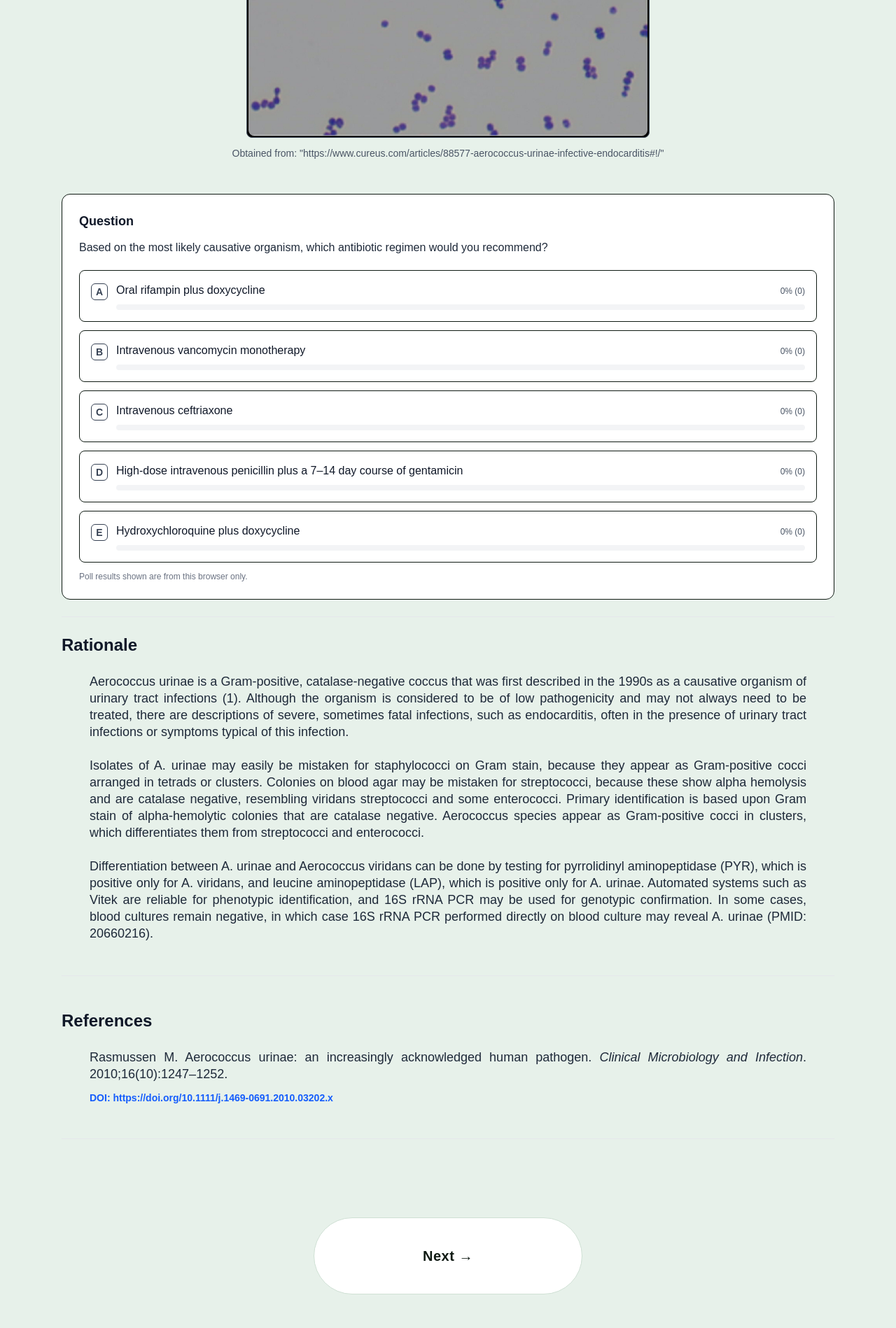
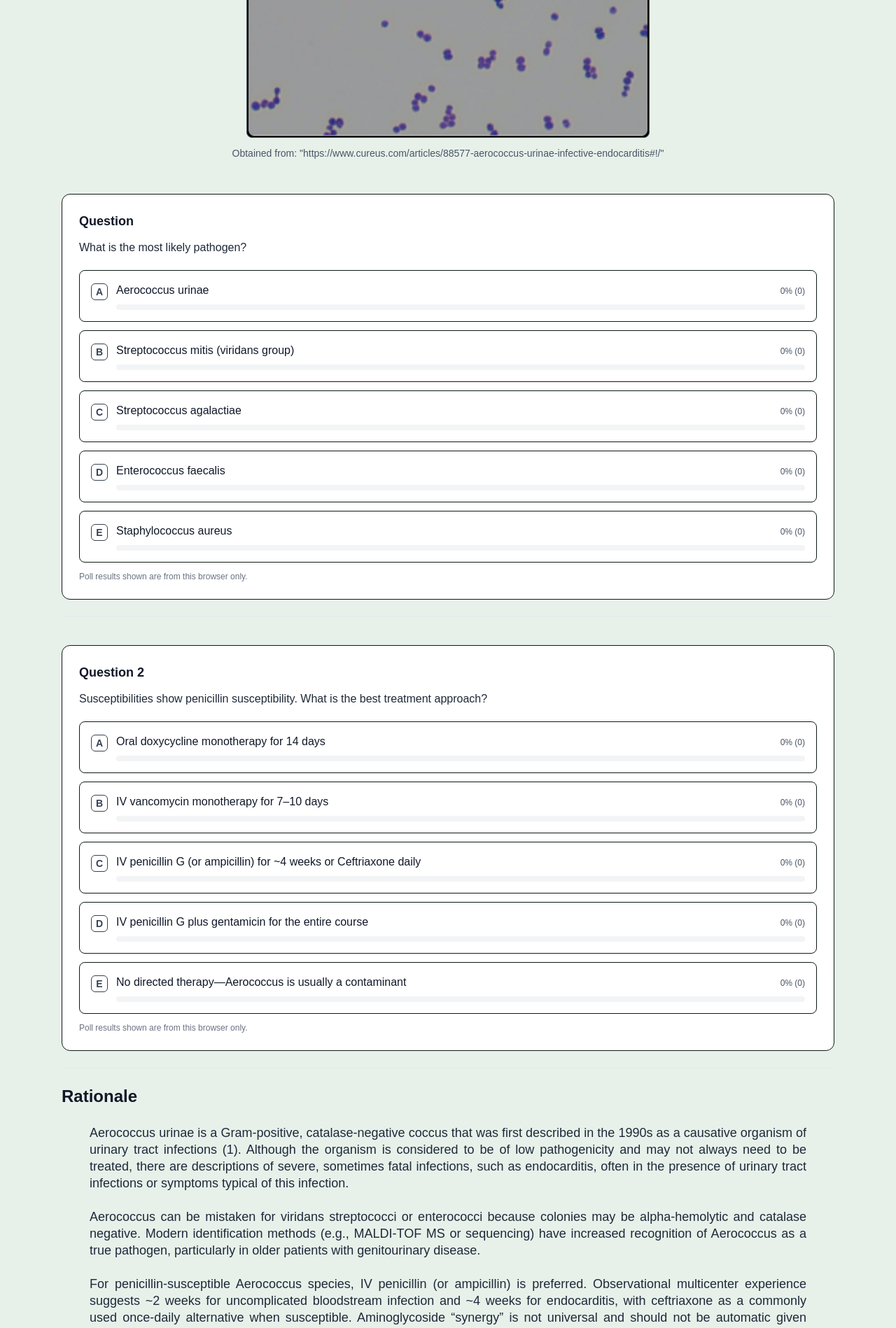
Before and after one commit to alvarojg11/IDHub, a Next.js app: page /cases/aerococcus in a window 1280 px wide. Shown: the part 880-2778 px from the top of the page at 70% size. Built offline with nearby package versions, Linux system fonts and the light colour scheme.

Commit message:
style update and cases update

```diff
--- a/app/cases/aerococcus/page.mdx
+++ b/app/cases/aerococcus/page.mdx
@@ -2,42 +2,43 @@
   Fever, urinary symptoms, and a heart murmur
 </h1>
 
-<h2 className="text-2xl font-bold text-gray-900 mb-6">
-  Clinical Vignette
-</h2>
+<h2 className="text-2xl font-bold text-gray-900 mb-6">Clinical Vignette</h2>
 
 <div className="mx-auto max-w-5xl">
   <p className="text-lg leading-6 text-gray-800 mb-6 text-justify">
     An 81-year-old man from Mississippi with alcohol use disorder, hypertension,
-    and benign prostatic hyperplasia presents with fever and malaise.
-    He reports mild urinary urgency and generalized malaise for the past 10 days.
-    He denies focal pain, cough, abdominal symptoms, or neurologic complaints.
+    and benign prostatic hyperplasia presents with fever and malaise. He reports
+    mild urinary urgency and generalized malaise for the past 10 days. He denies
+    focal pain, cough, abdominal symptoms, or neurologic complaints.
   </p>
 
   <p className="text-lg leading-6 text-gray-800 mb-6 text-justify">
-    Three months ago, he traveled to Arizona, staying near a farm.He lives with a dog
-    and recently adopted two kittens from a local pet store and has had multiple skin
-    excoriations. He also underwent a molar extraction 1 month ago. He denies any known
-    allergies to antibiotics.
+    Three months ago, he traveled to Arizona, staying near a farm.He lives with a
+    dog and recently adopted two kittens from a local pet store and has had
+    multiple skin excoriations. He also underwent a molar extraction 1 month ago.
+    He denies any known allergies to antibiotics.
   </p>
 
   <p className="text-lg leading-6 text-gray-800 mb-6 text-justify">
-    Physical examination is notable for temperature of 38.9°C, heart rate 118 bpm, respiratory rate of 20 bpm.
-    On auscultation there is a II/VI systolic murmur in cardiac apex radiating to the axilla
-    Labs are notable for leukocytosis (15.4 × 10⁹/L) and elevated CRP (138 mg/L). Blood cultures are reported to be growing an organism
-    (Gram stain is shown below). On culture, the organism is catalase negative and produces alpha-hemolytic colonies on blood agar.
-    A transthoracic echocardiogram demonstrates a small mitral valve vegetation.
+    Physical examination is notable for temperature of 38.9°C, heart rate 118 bpm,
+    respiratory rate of 20 bpm. On auscultation there is a II/VI systolic murmur
+    in cardiac apex radiating to the axilla. Labs are notable for leukocytosis
+    (15.4 × 10⁹/L) and elevated CRP (138 mg/L). Blood cultures are reported to be
+    growing Gram-positive cocci in pairs and short chains (Gram stain is shown
+    below). On culture, the organism is catalase negative and produces
+    alpha-hemolytic colonies on blood agar. A transthoracic echocardiogram
+    demonstrates a small mitral valve vegetation.
   </p>
 </div>
 
 <figure className="my-12">
   <div className="mx-auto max-w-xl rounded-lg border border-gray-600 bg-black p-0.5">
     <Image
-    src="/cases/case-1/aerococcus.png"
-    alt="Gram stain showing Gram-positive cocci in clusters"
-    width={600}
-    height={100}
-    className="rounded-lg mx-auto"
+      src="/cases/case-1/aerococcus.png"
+      alt="Gram stain showing Gram-positive cocci"
+      width={600}
+      height={100}
+      className="rounded-lg mx-auto"
     />
   </div>
 
@@ -46,43 +47,41 @@
   </figcaption>
 </figure>
 
-
-
 <CaseQuestion
   pollId="case-aerococcus-q1"
   title="Question"
-  prompt="Based on the most likely causative organism, which antibiotic regimen would you recommend?"
+  prompt="What is the most likely pathogen?"
   options={[
     {
       id: "A",
-      label: "Oral rifampin plus doxycycline",
+      label: "Aerococcus urinae",
+      correct: true,
       feedback:
-        "Incorrect. Rifampin and doxycycline are not standard therapy for Aerococcus urinae. Oral therapy is inadequate for bloodstream infection or endocarditis.",
+        "Correct. Aerococcus can appear as Gram-positive cocci in pairs/tetrads/short chains; it is catalase negative and often alpha-hemolytic—frequently confused with viridans streptococci or enterococci without MALDI-TOF/16S.",
     },
     {
       id: "B",
-      label: "Intravenous vancomycin monotherapy",
+      label: "Streptococcus mitis (viridans group)",
       feedback:
-        "Incorrect. Although vancomycin has Gram-positive activity, Aerococcus urinae is typically highly susceptible to penicillin. Vancomycin is generally reserved for patients with severe beta-lactam allergy.",
+        "Incorrect. Viridans streptococci can be alpha-hemolytic and catalase negative, but Aerococcus is a key mimic and should be suspected in older patients with genitourinary risk factors; definitive identification often requires MALDI-TOF or sequencing.",
     },
     {
       id: "C",
-      label: "Intravenous ceftriaxone",
+      label: "Streptococcus agalactiae",
       feedback:
-        "Incorrect. While ceftriaxone may have activity against some streptococci, data supporting its use for Aerococcus urinae endocarditis are limited. Penicillin-based therapy is preferred.",
+        "Incorrect. Group B streptococcus is classically beta-hemolytic (though hemolysis can vary). The overall phenotype and clinical context are more consistent with Aerococcus.",
     },
     {
       id: "D",
-      label: "High-dose intravenous penicillin plus a 7–14 day course of gentamicin",
-      correct: true,
+      label: "Enterococcus faecalis",
       feedback:
-        "Correct. Aerococcus urinae is typically highly susceptible to penicillin. In cases of endocarditis, adding gentamicin for 1–2 weeks provides synergistic bactericidal activity.",
+        "Incorrect. Enterococcus is catalase negative and can form short chains, but Aerococcus often mimics enterococci/viridans streptococci on routine culture; species-level identification is key.",
     },
     {
       id: "E",
-      label: "Hydroxychloroquine plus doxycycline",
+      label: "Staphylococcus aureus",
       feedback:
-        "Incorrect. This regimen is used for chronic Q fever endocarditis caused by Coxiella burnetii and has no activity against Aerococcus urinae.",
+        "Incorrect. S. aureus is catalase positive and more typically forms clusters on Gram stain.",
     },
   ]}
 />
@@ -91,40 +90,83 @@
 <hr className="border-gray-200" />
 <div className="my-6" />
 
+<CaseQuestion
+  pollId="case-aerococcus-q2"
+  title="Question 2"
+  prompt="Susceptibilities show penicillin susceptibility. What is the best treatment approach?"
+  options={[
+    {
+      id: "A",
+      label: "Oral doxycycline monotherapy for 14 days",
+      feedback:
+        "Incorrect. Oral doxycycline is not standard therapy for Aerococcus endocarditis.",
+    },
+    {
+      id: "B",
+      label: "IV vancomycin monotherapy for 7–10 days",
+      feedback:
+        "Incorrect. Vancomycin is active, but when penicillin-susceptible Aerococcus is confirmed, a beta-lactam is preferred; duration is also too short for endocarditis.",
+    },
+    {
+      id: "C",
+      label: "IV penicillin G (or ampicillin) for ~4 weeks or Ceftriaxone daily",
+      correct: true,
+      feedback:
+        "Correct. For Aerococcus urinae endocarditis, beta-lactam therapy for ~4 weeks has good outcomes in published cohorts; once-daily ceftriaxone is a practical alternative when susceptible.",
+    },
+    {
+      id: "D",
+      label: "IV penicillin G plus gentamicin for the entire course",
+      feedback:
+        "Incorrect. Aminoglycoside synergy is not uniformly used and if considered, it should be individualized given toxicity risk.",
+    },
+    {
+      id: "E",
+      label: "No directed therapy—Aerococcus is usually a contaminant",
+      feedback:
+        "Incorrect. In this vignette there is bacteremia plus echocardiographic evidence of endocarditis; this requires treatment.",
+    },
+  ]}
+/>
 
-<h2 className="text-2xl font-bold text-gray-900 mb-6">
-  Rationale
-</h2>
+<div className="my-6" />
+<hr className="border-gray-200" />
+<div className="my-6" />
+
+<h2 className="text-2xl font-bold text-gray-900 mb-6">Rationale</h2>
 
 <div className="mx-auto max-w-5xl">
   <p className="text-lg leading-6 text-gray-800 mb-6 text-justify">
     Aerococcus urinae is a Gram-positive, catalase-negative coccus that was first
-    described in the 1990s as a causative organism of urinary tract infections (1).
-    Although the organism is considered to be of low pathogenicity and may not always need to
-    be treated, there are descriptions of severe, sometimes fatal infections,
-    such as endocarditis, often in the presence of urinary tract infections or
-    symptoms typical of this infection.
+    described in the 1990s as a causative organism of urinary tract infections
+    (1). Although the organism is considered to be of low pathogenicity and may
+    not always need to be treated, there are descriptions of severe, sometimes
+    fatal infections, such as endocarditis, often in the presence of urinary
+    tract infections or symptoms typical of this infection.
   </p>
 
   <p className="text-lg leading-6 text-gray-800 mb-6 text-justify">
-    Isolates of A. urinae may easily be mistaken for
-    staphylococci on Gram stain, because they appear as Gram-positive cocci
-    arranged in tetrads or clusters. Colonies on blood agar may be mistaken for
-    streptococci, because these show alpha hemolysis and are catalase negative,
-    resembling viridans streptococci and some enterococci. Primary identification
-    is based upon Gram stain of alpha-hemolytic colonies that are catalase
-    negative. Aerococcus species appear as Gram-positive cocci in clusters, which
-    differentiates them from streptococci and enterococci.
+    Aerococcus can be mistaken for viridans streptococci or enterococci because
+    colonies may be alpha-hemolytic and catalase negative. Modern identification
+    methods (e.g., MALDI-TOF MS or sequencing) have increased recognition of
+    Aerococcus as a true pathogen, particularly in older patients with
+    genitourinary disease.
   </p>
 
   <p className="text-lg leading-6 text-gray-800 mb-6 text-justify">
-    Differentiation between A. urinae and Aerococcus viridans can be done by testing for pyrrolidinyl
-    aminopeptidase (PYR), which is positive only for A. viridans, and leucine
-    aminopeptidase (LAP), which is positive only for A. urinae. Automated systems
-    such as Vitek are reliable for phenotypic identification, and 16S rRNA PCR may
-    be used for genotypic confirmation. In some cases, blood cultures remain
-    negative, in which case 16S rRNA PCR performed directly on blood culture may
-    reveal A. urinae (PMID: 20660216).
+    For penicillin-susceptible Aerococcus species, IV penicillin (or ampicillin)
+    is preferred. Observational multicenter experience suggests ~2 weeks for
+    uncomplicated bloodstream infection and ~4 weeks for endocarditis, with
+    ceftriaxone as a commonly used once-daily alternative when susceptible.
+    Aminoglycoside “synergy” is not universal and should not be automatic given
+    toxicity risk.
+  </p>
+
+  <p className="text-lg leading-6 text-gray-800 mb-6 text-justify">
+    Differentiation between A. urinae and Aerococcus viridans can be done by
+    testing for pyrrolidinyl aminopeptidase (PYR) and leucine aminopeptidase
+    (LAP), and confirmatory testing (e.g., 16S rRNA sequencing) can be used when
+    needed (PMID: 20660216).
   </p>
 </div>
 
@@ -132,14 +174,30 @@
 <hr className="border-gray-200" />
 <div className="my-12" />
 
-<h2 className="text-2xl font-bold text-gray-900 mb-6">
-  References
-</h2>
+<h2 className="text-2xl font-bold text-gray-900 mb-6">References</h2>
 
 <div className="mx-auto max-w-5xl">
   <p className="text-lg leading-6 text-gray-800 text-justify">
-    Rasmussen M. Aerococcus urinae: an increasingly acknowledged human pathogen.
-    <em> Clinical Microbiology and Infection</em>. 2010;16(10):1247–1252.
+    Tai DBG, Go JR, Fida M, Saleh OA. <em>Management and treatment of Aerococcus bacteremia and endocarditis.</em>{" "}
+    <em>International Journal of Infectious Diseases</em>. 2021;102:584–589.
+  </p>
+
+  <p className="mt-3">
+    <a
+      href="https://doi.org/10.1016/j.ijid.2020.10.096"
+      target="_blank"
+      rel="noreferrer"
+      className="text-sm font-semibold text-blue-600 hover:underline"
+    >
+      DOI: https://doi.org/10.1016/j.ijid.2020.10.096
+    </a>
+  </p>
+
+  <div className="h-6" />
+
+  <p className="text-lg leading-6 text-gray-800 text-justify">
+    Rasmussen M. <em>Aerococcus urinae: an increasingly acknowledged human pathogen.</em>{" "}
+    <em>Clinical Microbiology and Infection</em>. 2010;16(10):1247–1252.
   </p>
 
   <p className="mt-3">
@@ -154,7 +212,6 @@
   </p>
 </div>
 
-
 <div className="my-12" />
 <hr className="border-gray-200" />
 <div className="my-12" />
--- a/app/mechid/page.tsx
+++ b/app/mechid/page.tsx
@@ -1,40 +1,29 @@
+import SiteFooter from "@/components/SiteFooter";
+
 export default function MechIDPage() {
   return (
-    <main className="py-16">
-      <h1 className="text-3xl font-bold text-gray-900">MechID</h1>
-      <p className="mt-4 text-gray-700">
+    <main className="mx-auto max-w-5xl px-6 py-12">
+      <h1 className="text-4xl font-extrabold tracking-tight text-[var(--foreground)]">MechID</h1>
+      <p className="mt-4 max-w-3xl text-[var(--muted)]">
         An interactive susceptibility interpretation tool.
       </p>
 
-      <div className="mt-8 rounded-lg border p-6">
-        <p className="text-gray-700">
+      <div className="group mt-8 rounded-2xl border border-[var(--border)] bg-[var(--card)] p-6 shadow-sm transition hover:-translate-y-0.5 hover:shadow-md">
+        <p className="text-sm text-[var(--muted)]">
           Open the app here:
         </p>
         <a
-          className="mt-3 inline-block rounded-md border px-4 py-2 text-sm font-medium hover:bg-gray-50"
+          className="mt-4 inline-flex items-center gap-2 rounded-xl border border-[var(--border)] bg-[var(--background)] px-4 py-2 text-sm font-semibold text-[var(--foreground)] transition hover:opacity-90"
           href="https://mechid.streamlit.app/"
           target="_blank"
           rel="noreferrer"
         >
           Launch MechID
+          <span className="transition-transform group-hover:translate-x-0.5">→</span>
         </a>
+      </div>
 
-      </div>
-            <footer className="mt-16 border-t border-[var(--border)] pt-8 text-sm text-[var(--muted)] py-12">
-        <div className="max-w-5xl mx-auto space-y-2">
-          <p>
-            IDHub is an educational project focused on clinical teaching in Infectious Disease.
-          </p>
-          <p>
-            Content is for learning purposes only and does not replace clinical judgment,
-            institutional guidelines, or consultation with infectious diseases specialists.
-        </p>
-          <p className="text-xs text-[var(--muted)]">
-            © {new Date().getFullYear()} IDHub
-        </p>
-        </div>
-      </footer>
-
+      <SiteFooter />
     </main>
   );
 }
--- a/app/page.tsx
+++ b/app/page.tsx
@@ -1,4 +1,5 @@
 import Link from "next/link";
+import SiteFooter from "@/components/SiteFooter";
 
 const tiles = [
   {
@@ -86,20 +87,7 @@ export default function Home() {
         ))}
       </section>
 
-      <footer className="mt-16 border-t border-[var(--border)] pt-8 text-sm text-[var(--muted)] py-12">
-        <div className="max-w-5xl mx-auto space-y-2">
-          <p>
-            IDHub is an educational project focused on clinical teaching in Infectious Disease.
-          </p>
-          <p>
-            Content is for learning purposes only and does not replace clinical judgment,
-            institutional guidelines, or consultation with infectious diseases specialists.
-        </p>
-          <p className="text-xs text-[var(--muted)]">
-            © {new Date().getFullYear()} IDHub
-        </p>
-        </div>
-      </footer>
+      <SiteFooter />
 
     </main>
   );
--- a/components/CaseNavAuto.tsx
+++ b/components/CaseNavAuto.tsx
@@ -70,7 +70,7 @@ export default function CaseNavAuto() {
         )}
       </div>
 
-      <footer className="mt-28 border-t border-[var(--border)] pt-8 pb-6 text-xs text-[var(--muted)] text-center">
+      <footer className="mt-20 border-t border-[var(--border)] pt-8 pb-6 text-xs text-[var(--muted)] text-center">
         Educational content only. Not medical advice.
         <p className="text-xs text-[var(--muted)]">
             © {new Date().getFullYear()} IDHub
--- /dev/null
+++ b/components/SiteFooter.tsx
@@ -0,0 +1,18 @@
+export default function SiteFooter() {
+  return (
+    <footer className="mt-16 border-t border-[var(--border)] pt-8 text-sm text-[var(--muted)] py-12">
+      <div className="max-w-5xl mx-auto space-y-2">
+        <p>
+          IDHub is an educational project focused on clinical teaching in Infectious Disease.
+        </p>
+        <p>
+          Content is for learning purposes only and does not replace clinical judgment,
+          institutional guidelines, or consultation with infectious diseases specialists.
+        </p>
+        <p className="text-xs text-[var(--muted)]">
+          © {new Date().getFullYear()} IDHub
+        </p>
+      </div>
+    </footer>
+  );
+}
```
